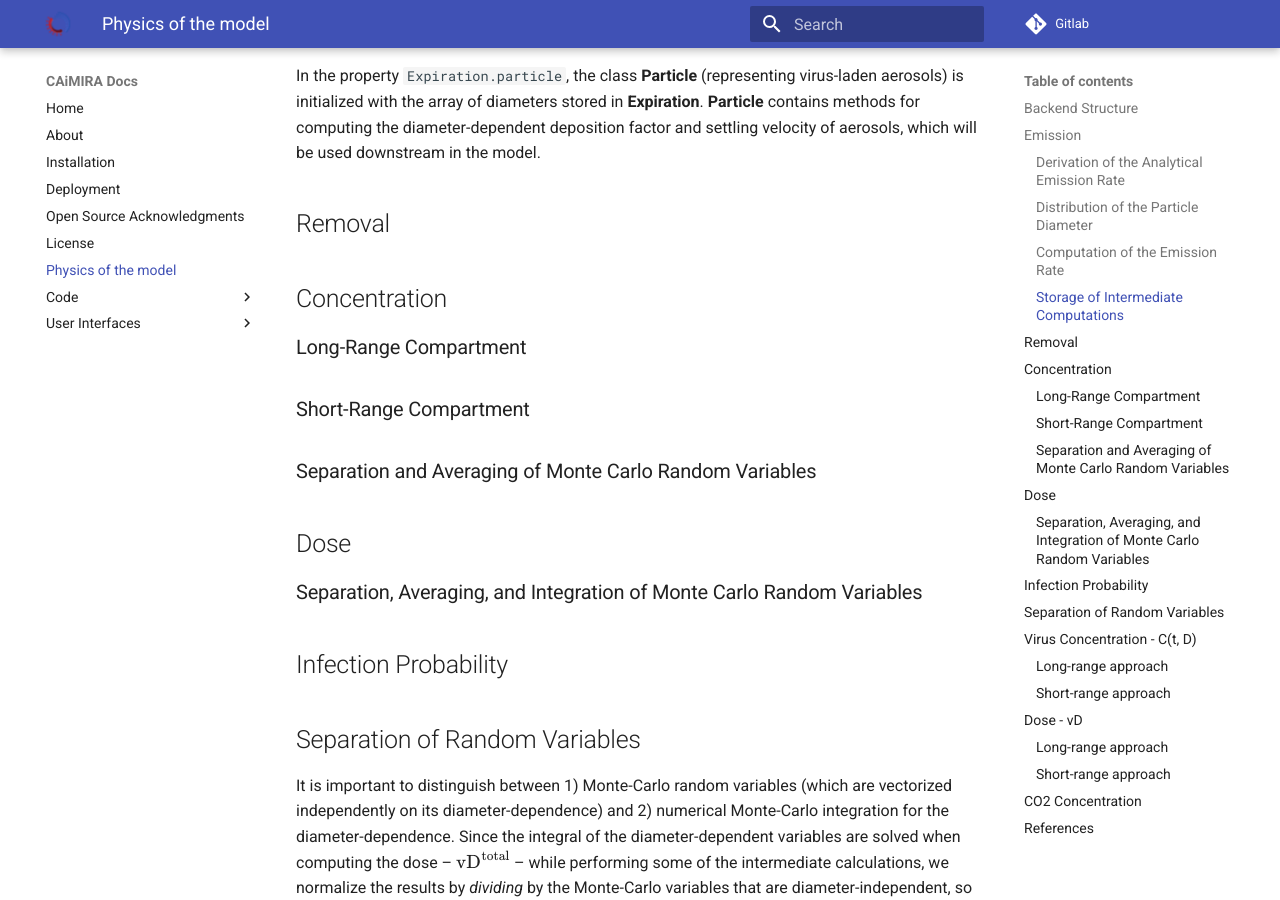
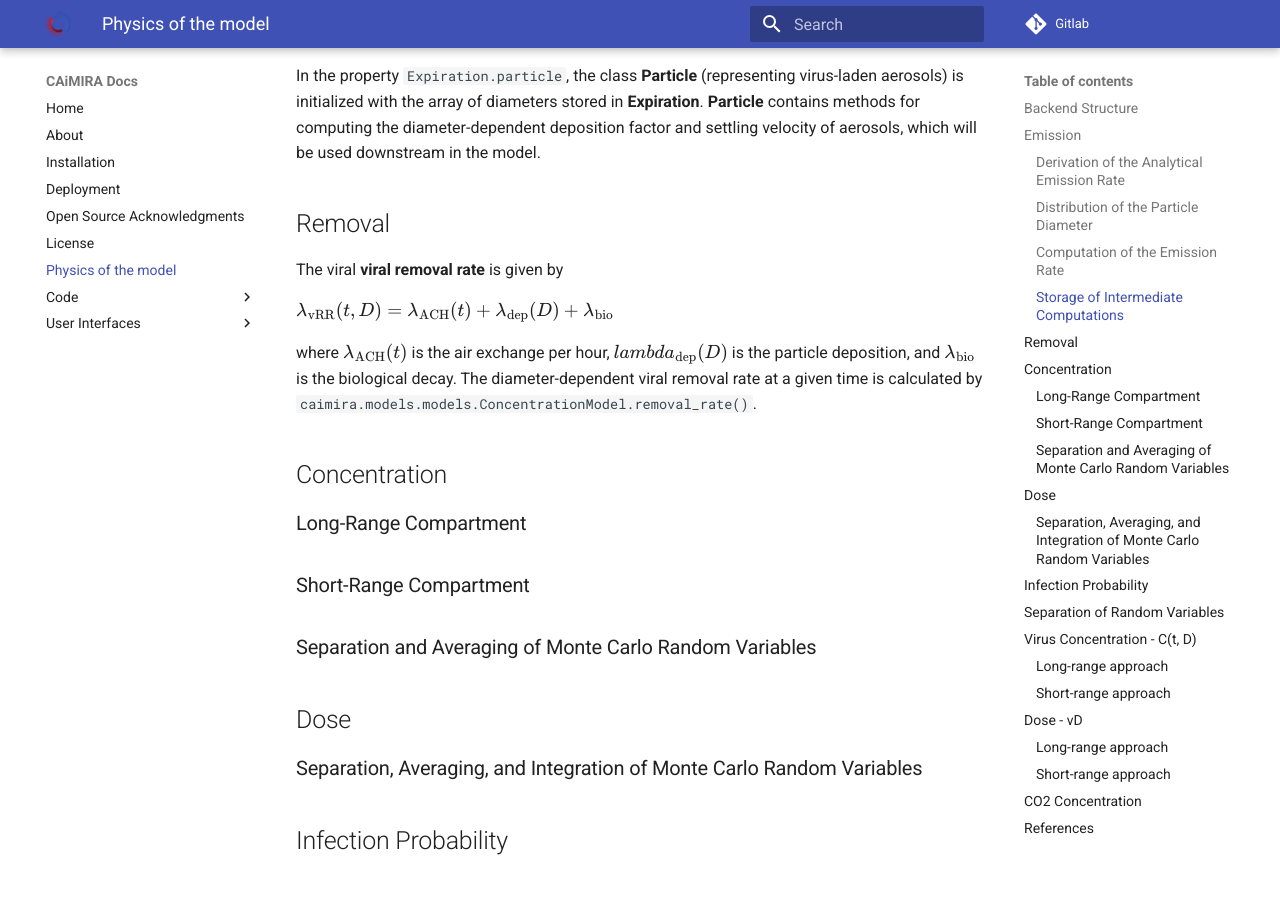
Before and after one commit to CERN/CAiMIRA, an MkDocs documentation site: the page built from caimira/docs/mkdocs/docs/root/physics_model.md, in a window 1280 px wide and 900 px high, scrolled down 4332 px. Built offline with MkDocs 1.6.1 and Material for MkDocs 9.7.7, drawn with Linux system fonts in a browser that asks for light colours.

Commit message:
removal rate

```diff
--- a/caimira/docs/mkdocs/docs/root/physics_model.md
+++ b/caimira/docs/mkdocs/docs/root/physics_model.md
@@ -104,6 +104,13 @@ In the property `Expiration.particle`, the class **Particle** (representing viru
 
 
 ## Removal
+The viral **viral removal rate** is given by
+
+$\lambda_{\mathrm{vRR}}(t,D) = \lambda_{\mathrm{ACH}}(t)+\lambda_{\mathrm{dep}}(D)+\lambda_{\mathrm{bio}}$
+
+where $\lambda_{\mathrm{ACH}}(t)$ is the air exchange per hour, $\\lambda_{\mathrm{dep}}(D)$ is the particle deposition, and $\lambda_{\mathrm{bio}}$ is the biological decay. The diameter-dependent viral removal rate at a given time is calculated by `caimira.models.models.ConcentrationModel.removal_rate()`.
+
+
 ## Concentration
 ### Long-Range Compartment
 ### Short-Range Compartment
```
